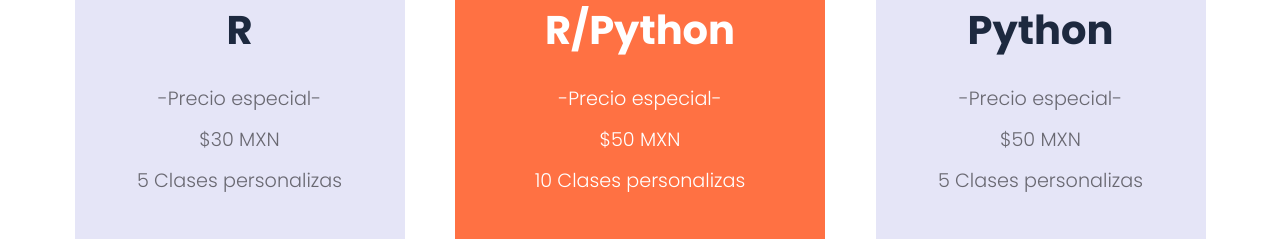
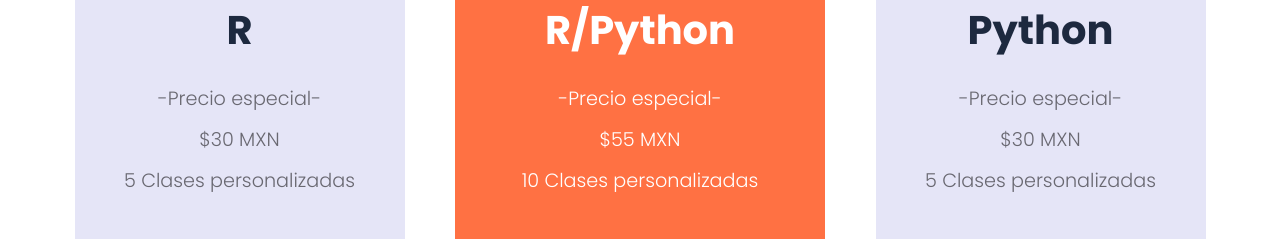
Before and after one commit to LuisAlbertoRT/CienciadedatosMexico, a plain HTML site: page Curso.html in a window 1280 px wide. Shown: the part 2120-2359 px from the top of the page. Drawn offline with Linux system fonts and the light colour scheme.

Commit message:
Update Curso.html
Precios y ortografia

```diff
--- a/Curso.html
+++ b/Curso.html
@@ -128,7 +128,7 @@
                     <div class="price__items">
                         <p class="price__features">-Precio especial-</p>
                         <p class="price__features">$30 MXN</p>
-                        <p class="price__features">5 Clases personalizas</p>
+                        <p class="price__features">5 Clases personalizadas</p>
                     </div>
 
                     <a href="https://docs.google.com/forms/d/e/1FAIpQLSdD0LOiFrS9gH3GczLJndOcMhMSyeLXnNDYO7hc1LHzE3gbUQ/viewform?usp=sf_link" class="price__cta">Empieza ahora</a>
@@ -141,8 +141,8 @@
 
                     <div class="price__items">
                         <p class="price__features">-Precio especial-</p>
-                        <p class="price__features">$50 MXN</p>
-                        <p class="price__features">10 Clases personalizas</p>
+                        <p class="price__features">$55 MXN</p>
+                        <p class="price__features">10 Clases personalizadas</p>
                     </div>
 
                     <a href="https://docs.google.com/forms/d/e/1FAIpQLSdD0LOiFrS9gH3GczLJndOcMhMSyeLXnNDYO7hc1LHzE3gbUQ/viewform?usp=sf_link" class="price__cta">Empieza ahora</a>
@@ -155,8 +155,8 @@
 
                     <div class="price__items">
                         <p class="price__features">-Precio especial-</p>
-                        <p class="price__features">$50 MXN</p>
-                        <p class="price__features">5 Clases personalizas</p>
+                        <p class="price__features">$30 MXN</p>
+                        <p class="price__features">5 Clases personalizadas</p>
                     </div>
 
                     <a href="https://docs.google.com/forms/d/e/1FAIpQLSdD0LOiFrS9gH3GczLJndOcMhMSyeLXnNDYO7hc1LHzE3gbUQ/viewform?usp=sf_link" class="price__cta">Empieza ahora</a>
```
